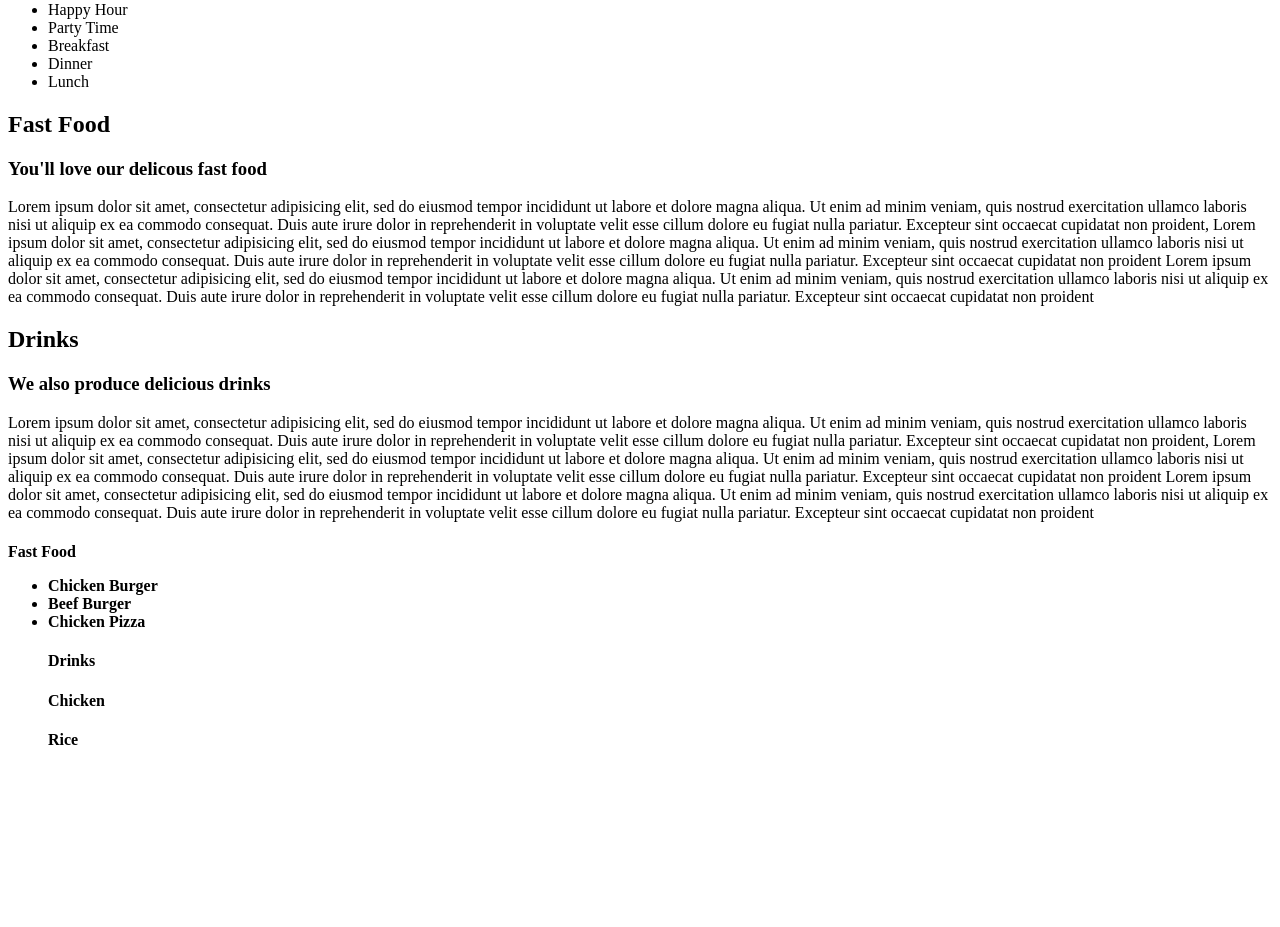
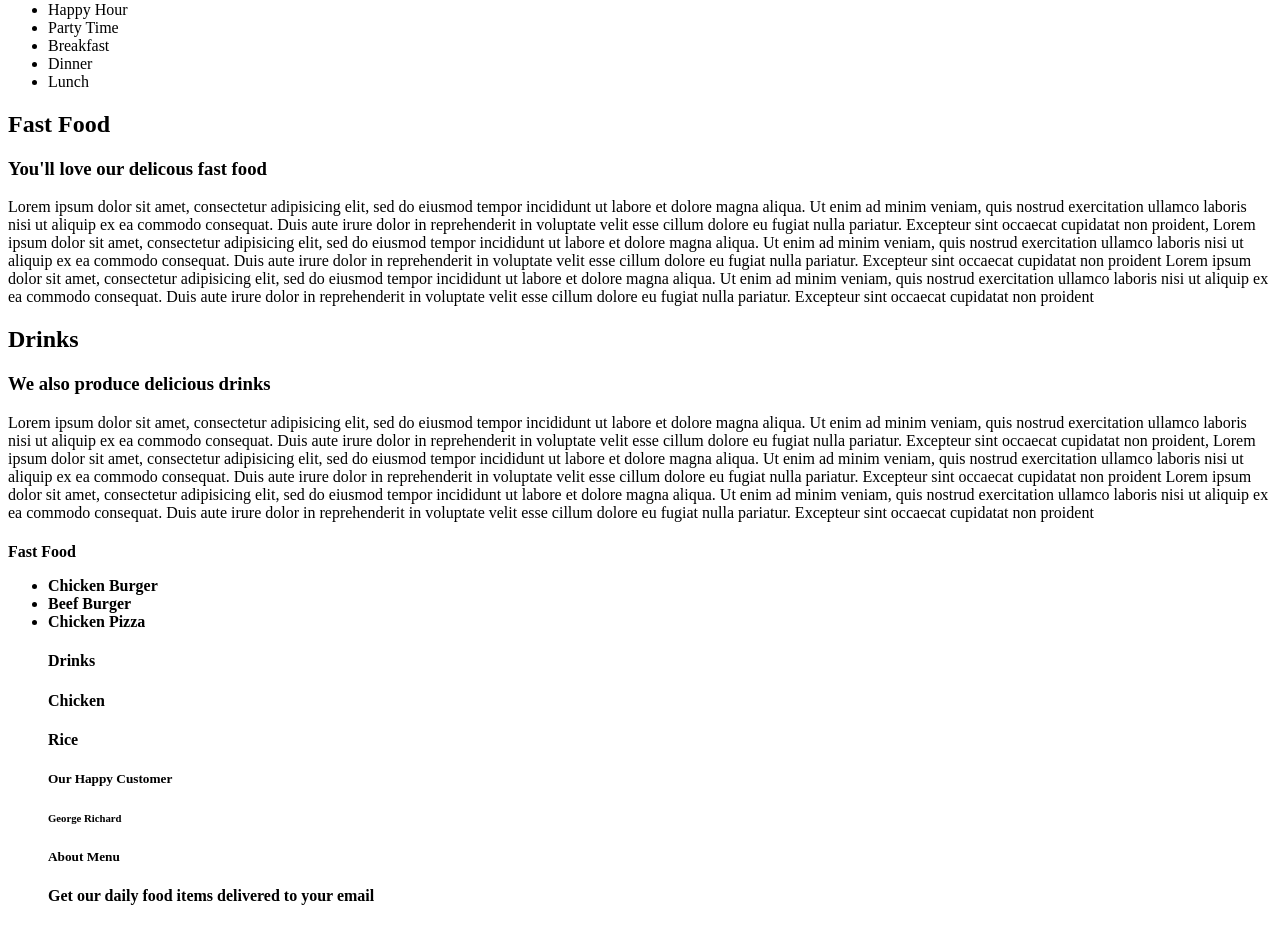
Before and after one commit to KeziahNjuguna/Anita-s-Kitchen, a plain HTML site: page index.html in a window 1280 px wide. Shown: the part 124-1051 px from the top of the page. Before the commit the page ends 894 px from the top, so only its background shows below. Drawn offline with Linux system fonts and the light colour scheme.

Commit message:
add h5 to h6

```diff
--- a/index.html
+++ b/index.html
@@ -27,5 +27,10 @@
     <h4>Drinks</h4>
     <h4>Chicken</h4>
     <h4>Rice</h4>
+    <h5>Our Happy Customer</h5>
+    <h6>George Richard</h6>
+    <h5>About Menu</h5>
+    <h7>Get our daily food items delivered to your email</h7>
+
   </body>
 </htm>
```
